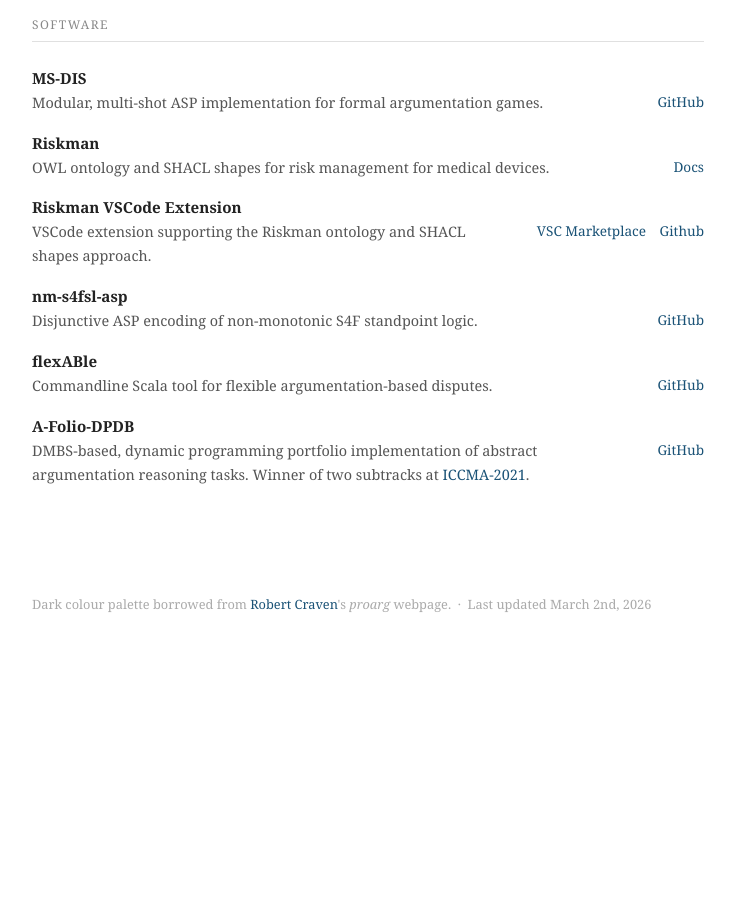
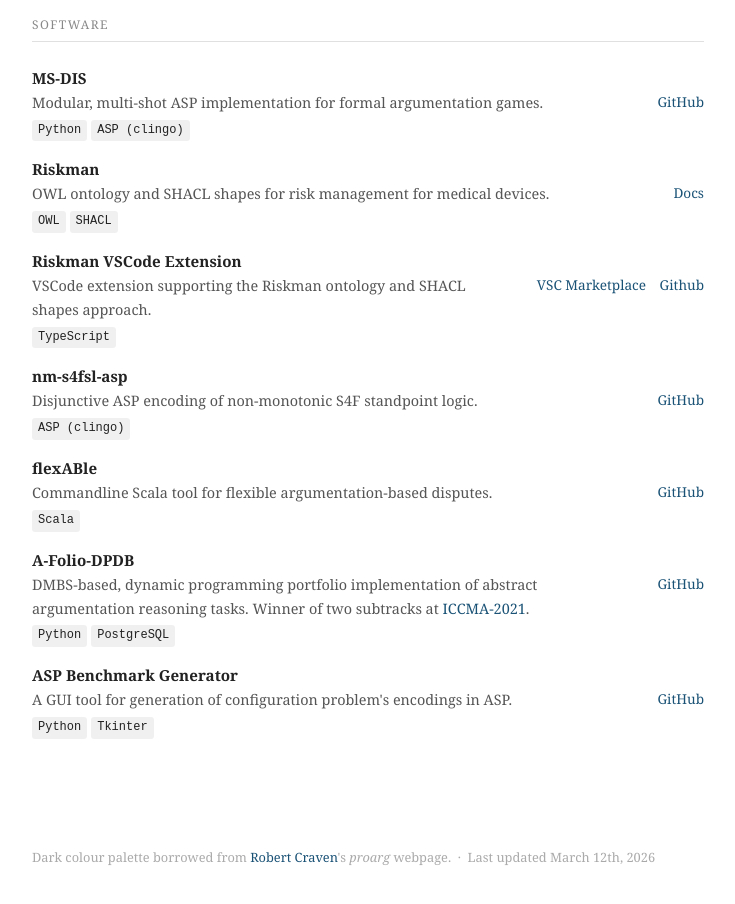
Before and after one commit to gorczyca/gorczyca.github.io, a plain HTML site: page index.html in a window 1280 px wide. Shown: the part 1100-2004 px from the top of the page, without its empty margins (272-1007 px from the left). Before the commit the page ends 1755 px from the top, so only its background shows below. Drawn offline with Linux system fonts and the light colour scheme.

Commit message:
Add programming languages tags.

```diff
--- a/index.html
+++ b/index.html
@@ -26,7 +26,7 @@
     </div>
 
     <p property="schema:description" id="about">
-      I am a researcher and PhD student at TU Dresden (expected defence 2026), interested in semantic web, symbolic AI,
+      I am a software / AI engineer and researcher (PhD at TU Dresden, expected defence 2026), interested in semantic web, symbolic AI,
       and non-monotonic reasoning.
     </p>
 
@@ -197,6 +197,7 @@
       <meta property="schema:operatingSystem" content="Linux">
       <div class="software-name" property="schema:name">MS-DIS</div>
       <div class="software-desc" property="schema:description">Modular, multi-shot ASP implementation for formal argumentation games.</div>
+      <div class="software-tags"><span class="tag">Python</span><span class="tag">ASP (clingo)</span></div>
       <div class="software-links">
         <a property="schema:codeRepository" href="https://github.com/gorczyca/ms-dis" target="_blank">GitHub</a>
         <!-- <a href="#">Docs</a> -->
@@ -210,6 +211,7 @@
       <meta property="schema:operatingSystem" content="Linux">
       <div class="software-name" property="schema:name">Riskman</div>
       <div class="software-desc" property="schema:description">OWL ontology and SHACL shapes for risk management for medical devices.</div>
+      <div class="software-tags"><span class="tag">OWL</span><span class="tag">SHACL</span></div>
       <div class="software-links">
         <a property="schema:url" href="https://w3id.org/riskman" target="_blank">Docs</a>
         <!-- <a href="#">Docs</a> -->
@@ -223,6 +225,7 @@
       <meta property="schema:operatingSystem" content="Linux">
       <div class="software-name" property="schema:name">Riskman VSCode Extension</div>
       <div class="software-desc" property="schema:description">VSCode extension supporting the Riskman ontology and SHACL shapes approach.</div>
+      <div class="software-tags"><span class="tag">TypeScript</span></div>
       <div class="software-links">
         <a property="schema:url" href="https://marketplace.visualstudio.com/items?itemName=gorczyca.riskman" target="_blank">VSC
           Marketplace</a>
@@ -237,6 +240,7 @@
       <meta property="schema:operatingSystem" content="Linux">
       <div class="software-name" property="schema:name">nm-s4fsl-asp</div>
       <div class="software-desc" property="schema:description">Disjunctive ASP encoding of non-monotonic S4F standpoint logic.</div>
+      <div class="software-tags"><span class="tag">ASP (clingo)</span></div>
       <div class="software-links">
         <a property="schema:codeRepository" href="https://github.com/cl-tud/nm-s4fsl-asp" target="_blank">GitHub</a>
         <!-- <a href="#">Docs</a> -->
@@ -250,6 +254,7 @@
       <meta property="schema:operatingSystem" content="Linux">
       <div class="software-name" property="schema:name">flexABle</div>
       <div class="software-desc" property="schema:description">Commandline Scala tool for flexible argumentation-based disputes.</div>
+      <div class="software-tags"><span class="tag">Scala</span></div>
       <div class="software-links">
         <a property="schema:codeRepository" href="https://github.com/gorczyca/aba-dd-rule-based" target="_blank">GitHub</a>
         <!-- <a href="#">Docs</a> -->
@@ -266,8 +271,23 @@
         reasoning tasks. Winner of two subtracks at <a
           href="https://argumentationcompetition.org/2021/downloads/iccma_results_ijcai.pdf"
           target="_blank">ICCMA-2021</a>.</div>
+      <div class="software-tags"><span class="tag">Python</span><span class="tag">PostgreSQL</span></div>
       <div class="software-links">
         <a property="schema:codeRepository" href="https://github.com/gorczyca/dp_on_dbs" target="_blank">GitHub</a>
+        <!-- <a href="#">Docs</a> -->
+      </div>
+    </div>
+
+    <div class="software-item" typeof="schema:SoftwareApplication">
+      <meta property="schema:applicationCategory" content="DeveloperApplication">
+      <meta property="schema:operatingSystem" content="Windows">
+      <meta property="schema:operatingSystem" content="macOS">
+      <meta property="schema:operatingSystem" content="Linux">
+      <div class="software-name" property="schema:name">ASP Benchmark Generator</div>
+      <div class="software-desc" property="schema:description">A GUI tool for generation of configuration problem's encodings in ASP.</div>
+      <div class="software-tags"><span class="tag">Python</span><span class="tag">Tkinter</span></div>
+      <div class="software-links">
+        <a property="schema:codeRepository" href="https://github.com/gorczyca/asp-benchmark-generator" target="_blank">GitHub</a>
         <!-- <a href="#">Docs</a> -->
       </div>
     </div>
@@ -277,7 +297,7 @@
 
   <footer>
     Dark colour palette borrowed from <a href="http://robertcraven.org/proarg/" target="_blank">Robert Craven</a>'s
-    <i>proarg</i> webpage. &nbsp;·&nbsp; Last updated March 2nd, 2026
+    <i>proarg</i> webpage. &nbsp;·&nbsp; Last updated March 12th, 2026
   </footer>
 
 </body>
--- a/style.css
+++ b/style.css
@@ -96,6 +96,21 @@
 
 .software-links a { margin-left: 10px; }
 
+.software-tags {
+  grid-column: 1;
+  margin-top: 5px;
+  font-family: monospace;
+  font-size: 0.75rem;
+}
+
+.tag {
+  display: inline-block;
+  background: rgba(0, 0, 0, 0.06);
+  padding: 1px 6px;
+  border-radius: 3px;
+  margin-right: 4px;
+}
+
 /* Footer */
 footer {
   margin-top: auto;
@@ -123,4 +138,6 @@
   .paper-venue { color: #c9b89a; }
   .paper-authors,
   .software-desc { color: #b8a090; }
+
+  .tag { background: rgba(255, 255, 255, 0.1); }
 }
```
